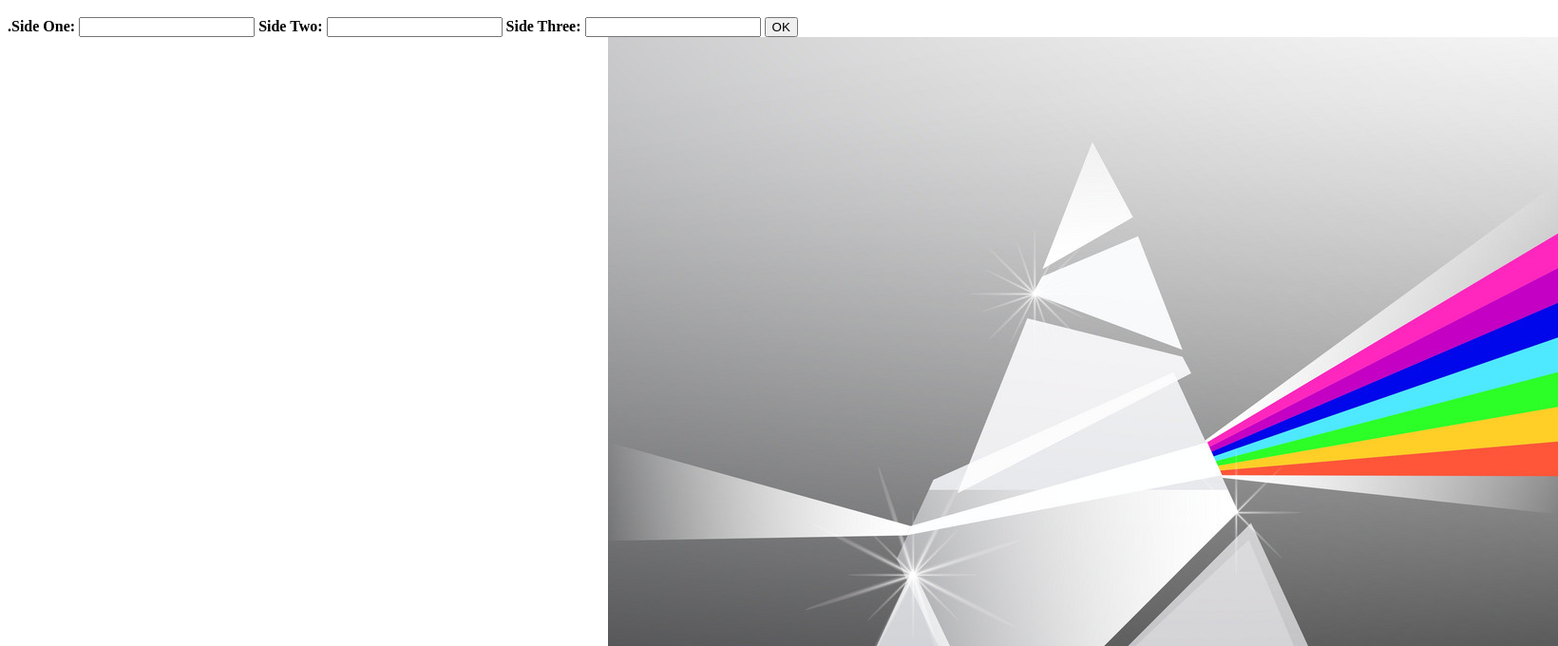
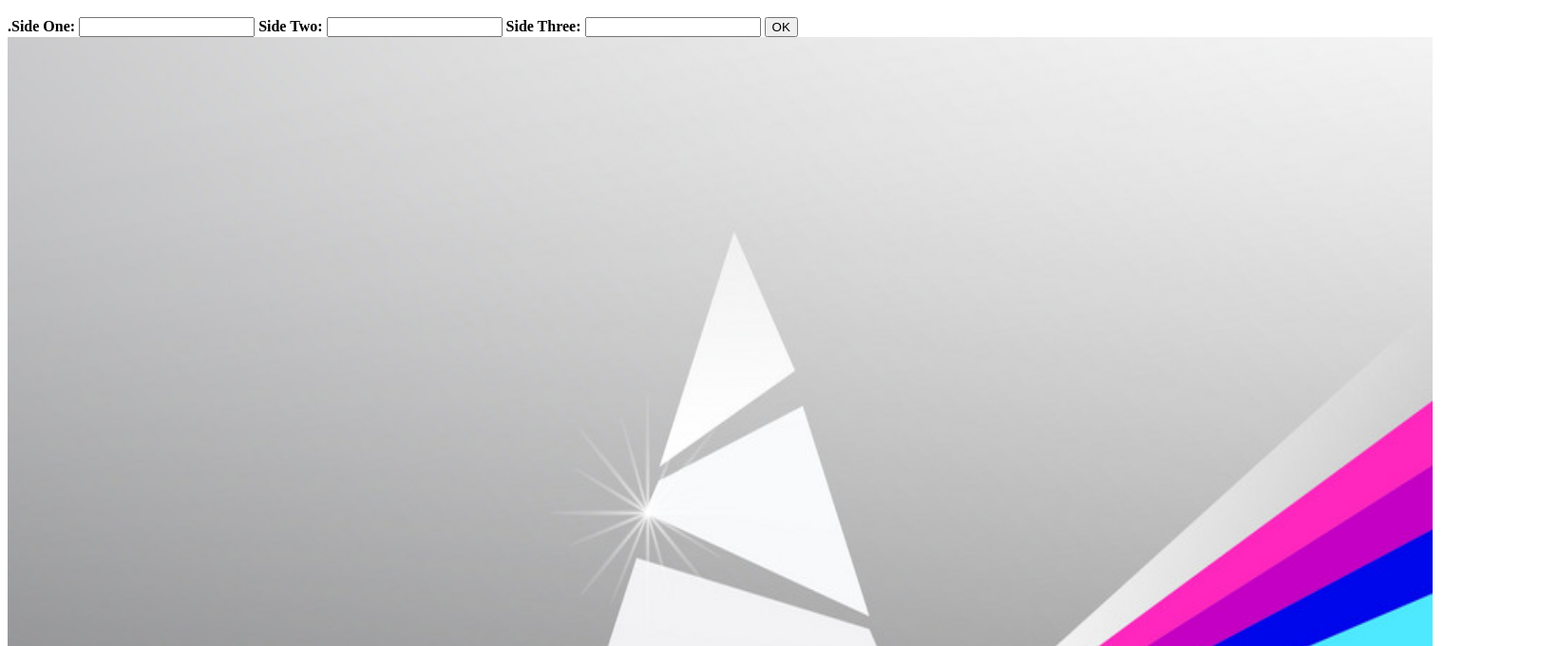
Before and after one commit to naomi-ndibui/-Triangle-tracker, a plain HTML site: page index.html in a window 1280 px wide. Shown: the part 48-728 px from the top of the page at 95% size, 1640 px wide, since content can reach past the window. Drawn offline with Linux system fonts and the light colour scheme; files whose address does not match are found by name.

Commit message:
added background color

```diff
--- a/styles.css
+++ b/styles.css
@@ -1,14 +1,16 @@
 .co-right {
-  width: 50%;
+  width: 100%;
   float: right;
+  background:grey;
 }
 
 .column-right img {
-  width: 100%;
+  width: 200%;
 }
 
-.image-height {
-  height: 610px;
+.image-h{
+  height: 2000px;
+  width: 1500px;
 }
 
 .title {
```
